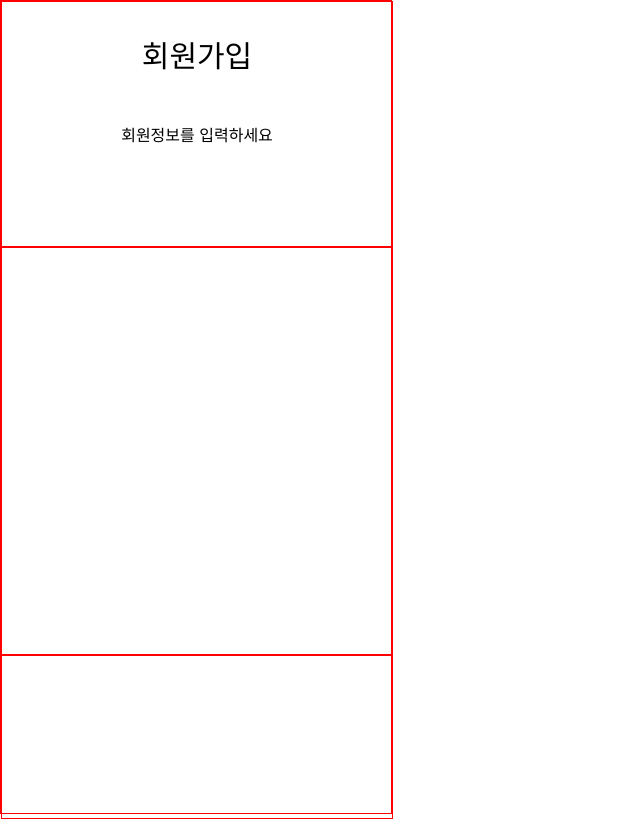
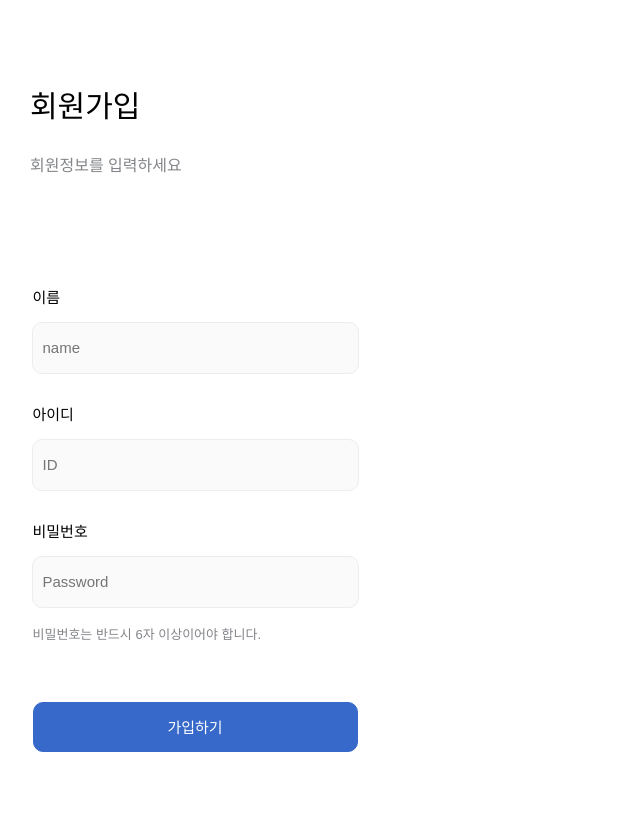
Before and after one commit to wwldwwld7/ssak3, a React (Create React App) app in the folder frontend/ssak3/: page /signup in a window 1280 px wide. Shown: the whole page, without its empty margins (0-640 px from the left). Built offline with nearby package versions, Linux system fonts and the light colour scheme; a web font is replaced by a local one.

Commit message:
feat : 로그인 회원가입 페이지 추가 [S09P22B201-113]

```diff
--- a/frontend/ssak3/src/pages/Auth/SignUp.jsx
+++ b/frontend/ssak3/src/pages/Auth/SignUp.jsx
@@ -1,16 +1,33 @@
 import React from "react";
-
 import styles from "../LoginStyles.css";
 
 const SignUp = ( ) =>{
     return (
-    <div className="container" style={{border:'1px solid red'}}>
-        <div style={{width: '100%', height: '30%', border:'solid 1px red', display:'flex',textAlign:'left',alignItems:'center',flexDirection:'column'}}>
-            <p style={{fontSize:'30px'}}>회원가입</p>
-            <p>회원정보를 입력하세요</p>
+    <div className="container">
+        <div className="signupheader">
+            <p className="signupTitle">회원가입</p>
+            <p className="signupTitleLabel">회원정보를 입력하세요</p>
         </div>
-        <div style={{width: '100%', height: '50%', border:'solid 1px red'}}></div>
-        <div style={{width: '100%', height: '20%', border:'solid 1px red'}}></div>
+        <form className="signupForm">
+            <div className="signupFormarea">
+                <div>
+                    <label for="username">이름</label><br/>
+                    <input type="text" id="username" name="username" placeholder="name" required/>
+                </div>
+                <div>
+                    <label for="userid">아이디</label><br/>
+                    <input type="text" id="userid" name="userid" placeholder="ID" required/>
+                </div>
+                <div>
+                    <label for="password">비밀번호</label><br/>
+                    <input type="password" id="password" name="password" placeholder="Password" required/>
+                    <p>비밀번호는 반드시 6자 이상이어야 합니다.</p>
+                </div>
+            </div>
+            <div className="signupFormsubmit">
+                <input type="submit" value="가입하기"/>
+            </div>
+        </form>
     </div>
     );
 };
--- a/frontend/ssak3/src/pages/LoginStyles.css
+++ b/frontend/ssak3/src/pages/LoginStyles.css
@@ -82,3 +82,62 @@ a {
     align-items: center;
     flex-direction: column;
 }
+
+.signupheader {
+    width: 100%;
+    height: 30%;
+    display: flex;
+    justify-content: center;
+    align-items: start;
+    flex-direction: column;
+}
+
+.signupTitle {
+    margin-left: 30px;
+    margin-bottom: 10px;
+    font-size: 30px;
+}
+
+.signupTitleLabel {
+    margin-left: 30px;
+    color: #838589;
+}
+
+.signupForm {
+    width: 100%;
+    height: 70%;
+    display: flex;
+    justify-content: center;
+    align-items: center;
+    flex-direction: column;
+    font-size: 15px;
+}
+
+.signupFormarea {
+    width: 100%;
+    height: 70%;
+    display: flex;
+    justify-content: space-evenly;
+    align-items: center;
+    flex-direction: column;
+}
+
+.signupFormarea label {
+    margin: 16px;
+}
+
+.signupFormarea p {
+    margin-left: 16px;
+    margin-top: 1px;
+    color: #838589;
+    font-size: 13px;
+}
+
+.signupFormsubmit {
+    width: 100%;
+    height: 20%;
+    display: flex;
+    justify-content: center;
+    align-items: center;
+    flex-direction: column;
+}
```
